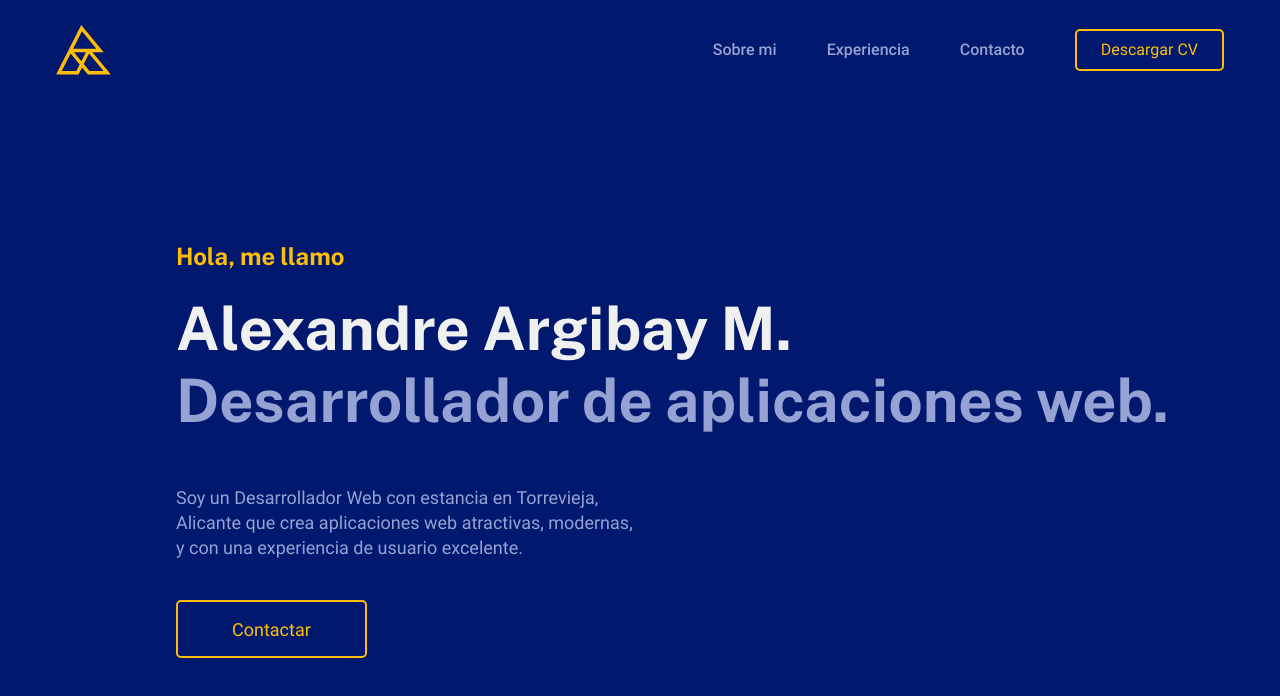
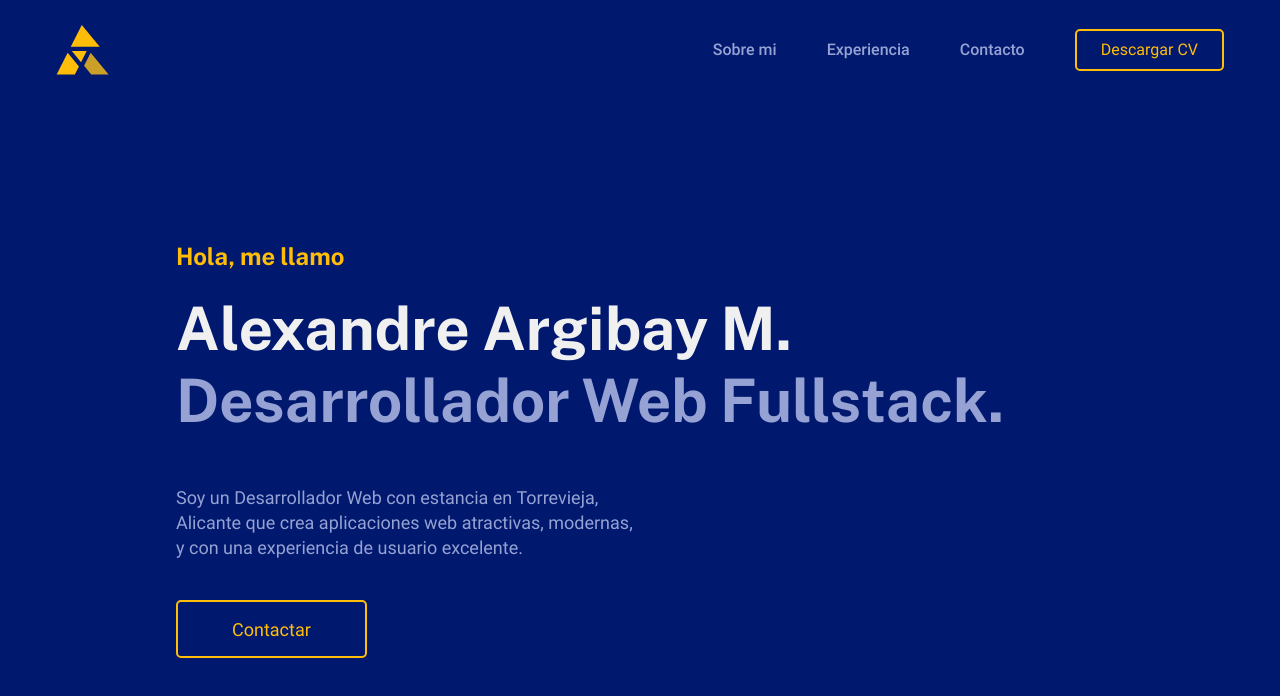
Before and after one commit to alexandreargm/portafolio, a Nuxt app: page / in a window 1280 px wide. Shown: the top 696 px of the page. Built offline with nearby package versions, Linux system fonts and the light colour scheme.

Commit message:
changed hero text

```diff
--- a/components/HeroLanding.vue
+++ b/components/HeroLanding.vue
@@ -9,7 +9,7 @@
         Alexandre Argibay M.
       </h1>
       <h2 class="herolanding__role text--title text--color-contrast-medium">
-        Desarrollador de aplicaciones web.
+        Desarrollador Web Fullstack.
       </h2>
       <p class="herolanding__description text--l">
         Soy un Desarrollador Web con estancia en Torrevieja, Alicante que crea aplicaciones web atractivas, modernas, y con una experiencia de usuario excelente.
--- a/components/Navbar.vue
+++ b/components/Navbar.vue
@@ -6,7 +6,11 @@
         <a class="logo" href="/">
           <svg role="img" class="logo__svg" xmlns="http://www.w3.org/2000/svg" viewBox="0 0 141.7 128.8">
             <title>Logo</title>
-            <path class="logo__path" d="M93.8,70H123L65,0,35.9,57.5,29.5,70,.4,127.5H57.9l9.3-18.2,15,18.2h59.2Zm-27-53.8L104,61.1H44.1ZM77,70,65.4,93.1,46.3,70ZM52.4,118.6H14.9L37.7,73.7l23.2,28.1Zm19.2-18L85.2,73.7l37.2,44.9h-36Z" />
+            <!-- <path class="logo__path" d="M92.4,69.3h30.3L65.3,0,30.2,69.3,0,128.8H57L67.1,109l16.4,19.8h58.2ZM66.7,12.6l41.2,49.7H41.5ZM52.8,121.9H11.3L36.6,72.1l25.7,31.1ZM65.7,96.4,43.2,69.3H79.4Zm4.8,5.9L85.8,72.1,127,121.9H86.7Z" />-->
+            <polygon class="logo__path" points="1.7 127.5 48.5 127.5 59.1 106.6 30.1 71.6 1.7 127.5" />
+            <polygon class="logo__path" points="66.4 0 38 55.9 112.7 55.9 66.4 0" />
+            <polygon class="logo__path" points="40.8 67 64.5 95.8 79.1 67 40.8 67" />
+            <polygon class="logo__path-dark" points="89.3 71.6 72.3 105.1 90.8 127.5 135.6 127.5 89.3 71.6" />
           </svg>
         </a>
       </li>
@@ -63,6 +67,9 @@
   &__path {
     fill: var(--color-primary);
   }
+  &__path-dark {
+    fill: var(--color-contrast-low);
+  }
 }
 .navbar___menu:nth-child(2) {
   margin: 0;
```
